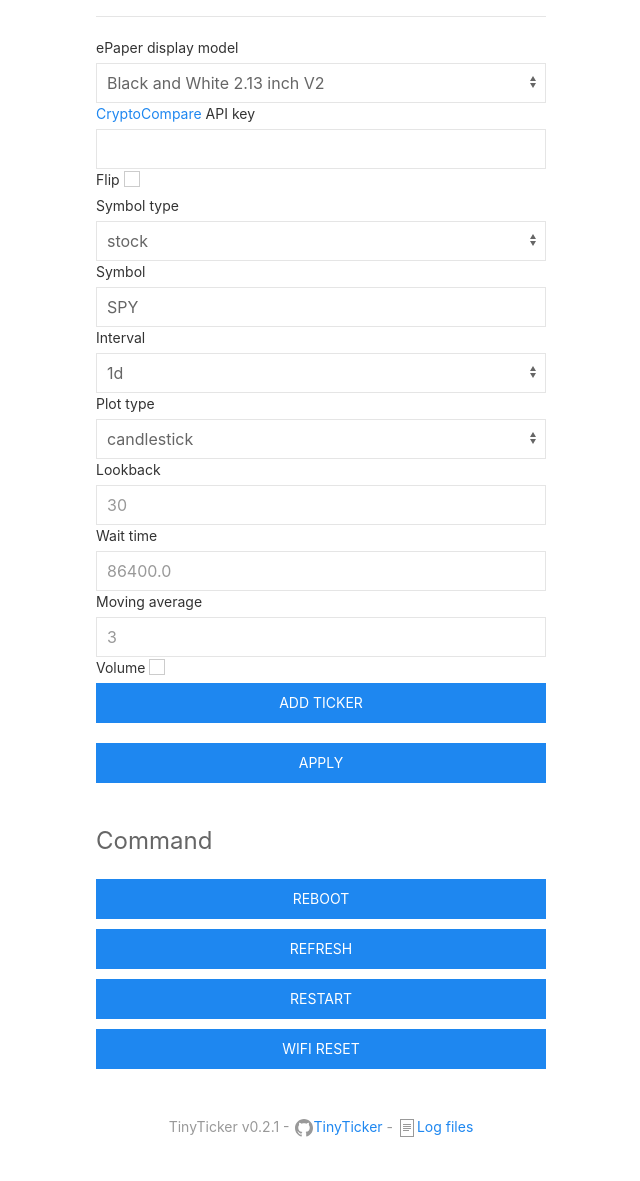
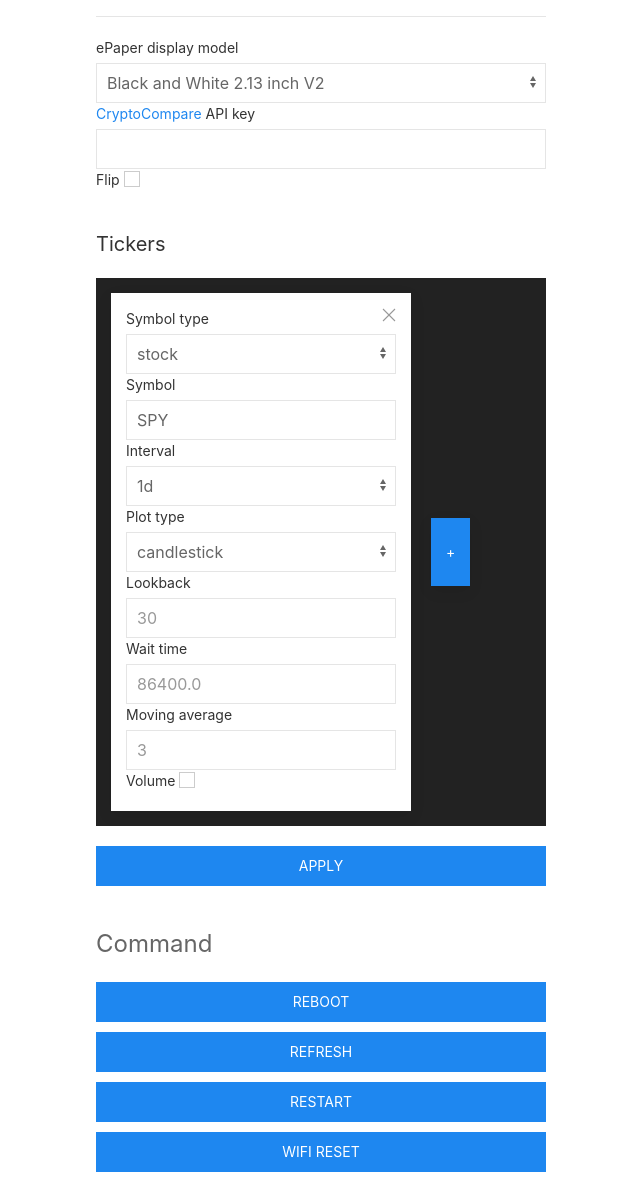
Before and after one commit to loiccoyle/tinyticker, a Flask app: page / in a window 1280 px wide. Shown: the part 233-1414 px from the top of the page, without its empty margins (319-959 px from the left). Before the commit the page ends 1370 px from the top, so only its background shows below. Run offline with Flask 2, Linux system fonts and the light colour scheme; data that the repository does not hold is empty.

Commit message:
feat(WIP): add multiple tickers to web app

```diff
--- a/tinyticker/web/templates/index.html
+++ b/tinyticker/web/templates/index.html
@@ -54,8 +54,11 @@
                 <label class="uk-form-label" for="api_key"><a href="https://min-api.cryptocompare.com/pricing">CryptoCompare</a> API key</label>
                 <input class="uk-input" type="text" id="api_key" name="api_key" {% if api_key %} value="{{api_key}}" {% endif %}>
                 <label class="uk-form-label" for="flip">Flip <input class="uk-checkbox" type="checkbox" id="flip" name="flip" {% if flip | default(False) %}checked{% endif %}></label>
+                <h4>Tickers</h4>
+                <div class="container uk-background-secondary uk-flex uk-flex-row uk-flex-middle uk-padding-small" style="overflow-x: auto;">
                 {%- for ticker in tickers %}
-                <div class="ticker">
+                  <div class="ticker uk-card uk-card-default uk-flex-none uk-margin-right uk-padding-small uk-animation-slide-right">
+                    <button class="ticker-close" type="button" uk-close style="float: right" onclick="remove_ticker(this)"></button>
                     <label class="uk-form-label" for="symbol_type">Symbol type</label>
                     <select class="uk-select" id="symbol_type" name="symbol_type">
                       {%- for symbol_type_option in symbol_type_options %}
@@ -111,7 +114,10 @@
                     <label class="uk-form-label" for="volume">Volume <input type="hidden" name="volume" value="0"><input class="uk-checkbox" type="checkbox" {% if ticker.volume| default(False) %}checked{% endif %} onclick="this.previousSibling.value=1-this.previousSibling.value"></label>
                   </div>
                 {%- endfor %}
-                <button class="uk-button uk-button-primary uk-width-expand" type="button" onclick="add_ticker()">Add Ticker</button>
+                  <div class="uk-card uk-card-primary uk-flex-none uk-margin-right uk-padding-small uk-button" onclick="add_ticker()">
+                      +
+                  </div>
+                </div>
               </div>
               <div class="uk-width-1-1 uk-margin">
                 <button type="submit" value="submit" class="uk-button uk-button-primary uk-width-expand">Apply</button>
--- a/tinyticker/web/templates/js/index.js
+++ b/tinyticker/web/templates/js/index.js
@@ -1,6 +1,10 @@
-function add_ticker(){
-    let tickers = document.getElementsByClassName("ticker");
-    let last_ticker = tickers[tickers.length - 1];
-    last_ticker.append(last_ticker.cloneNode(true));
-    return false
+function add_ticker() {
+  let tickers = document.getElementsByClassName("ticker");
+  let last_ticker = tickers[tickers.length - 1];
+  last_ticker.insertAdjacentElement("afterend", last_ticker.cloneNode(true));
 }
+
+function remove_ticker(element) {
+  let ticker = element.parentNode;
+  ticker.parentNode.removeChild(ticker);
+}
```
Lines whose indentation alone changed are shown as unchanged.
